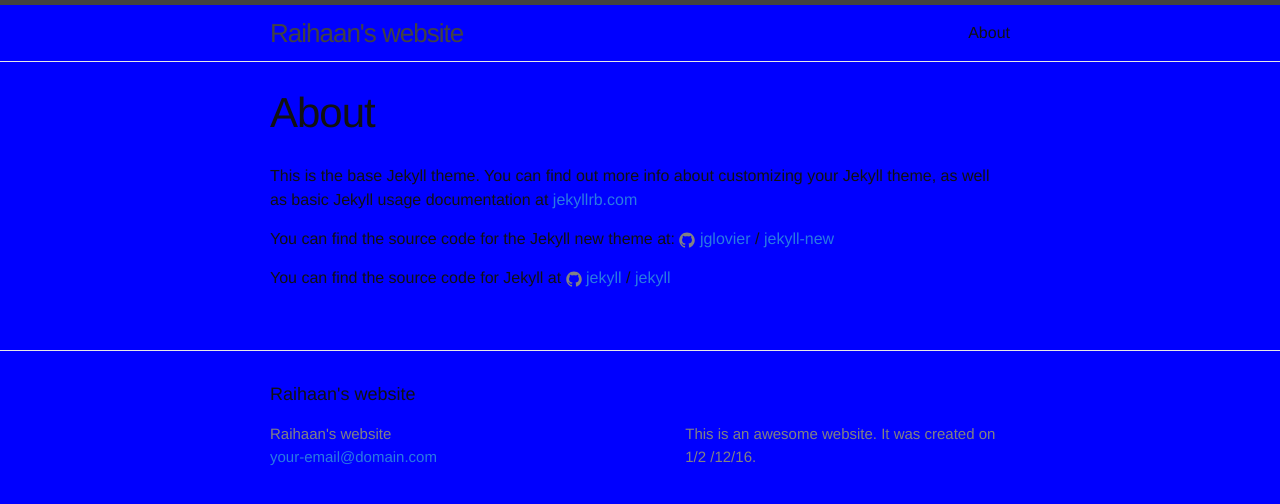
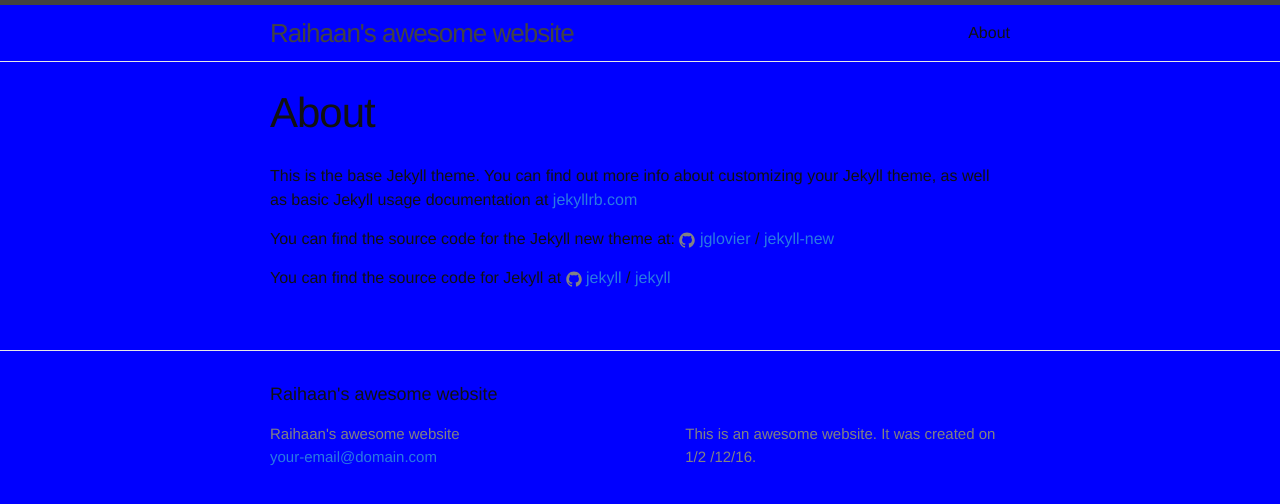
Before and after one commit to skinny2205/skinny2205.github.io, a Jekyll site: the page built from about.md, in a window 1280 px wide. Shown: the top 504 px of the page. Built offline with Jekyll 4.4.1, drawn with Linux system fonts in a browser that asks for light colours.

Commit message:
Update _config.yml

```diff
--- a/_config.yml
+++ b/_config.yml
@@ -6,7 +6,7 @@
 # 'jekyll serve'. If you change this file, please restart the server process.
 
 # Site settings
-title: Raihaan's website
+title: Raihaan's awesome website
 email: your-email@domain.com
 description: > # this means to ignore newlines until "baseurl:"
   This is an awesome website. It was created on 1/2 /12/16.
```
